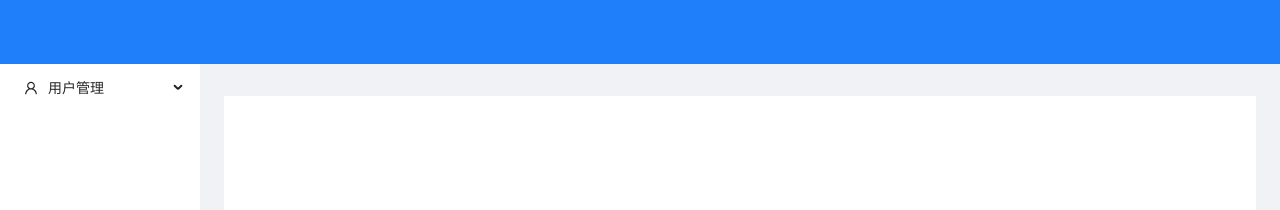
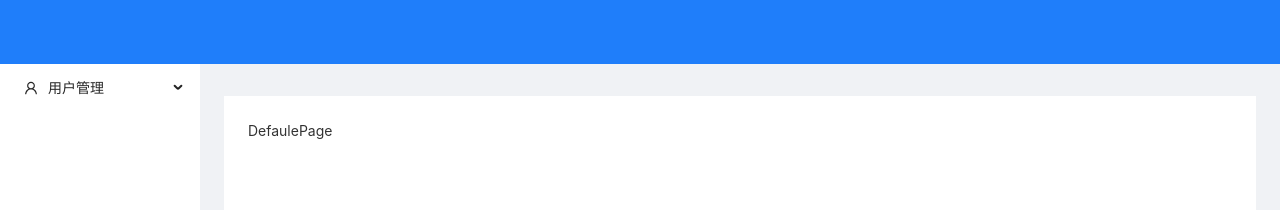
Before and after one commit to 18856521213/react_manage_prodect, a React (Create React App) app: page / in a window 1280 px wide. Shown: the top 210 px of the page. Built offline with nearby package versions, Linux system fonts and the light colour scheme.

Commit message:
提交代码

```diff
--- a/src/router/index.js
+++ b/src/router/index.js
@@ -2,7 +2,8 @@ import React from 'react';
 import {Routes, Route, Navigate} from "react-router-dom";
 import Login from "../views/login/index.jsx";
 import Home from "../views/home/index.jsx";
-import userManage from "./userManage.js"
+import userManage from "./userManage.js";
+import DefaultPage from "../views/defaulePage/index.jsx"
 export const list = [
   userManage
 ]
@@ -11,6 +12,7 @@ export default function RouterList() {
     <>
       <Routes>
         <Route path="/" element={<Home />}>
+          <Route index element={<DefaultPage />}></Route>
           {
             list.map(item => {
               return (
--- /dev/null
+++ b/src/views/defaulePage/index.jsx
@@ -0,0 +1,7 @@
+import React from 'react'
+
+export default function DefaulePage() {
+  return (
+    <div>DefaulePage</div>
+  )
+}
```
